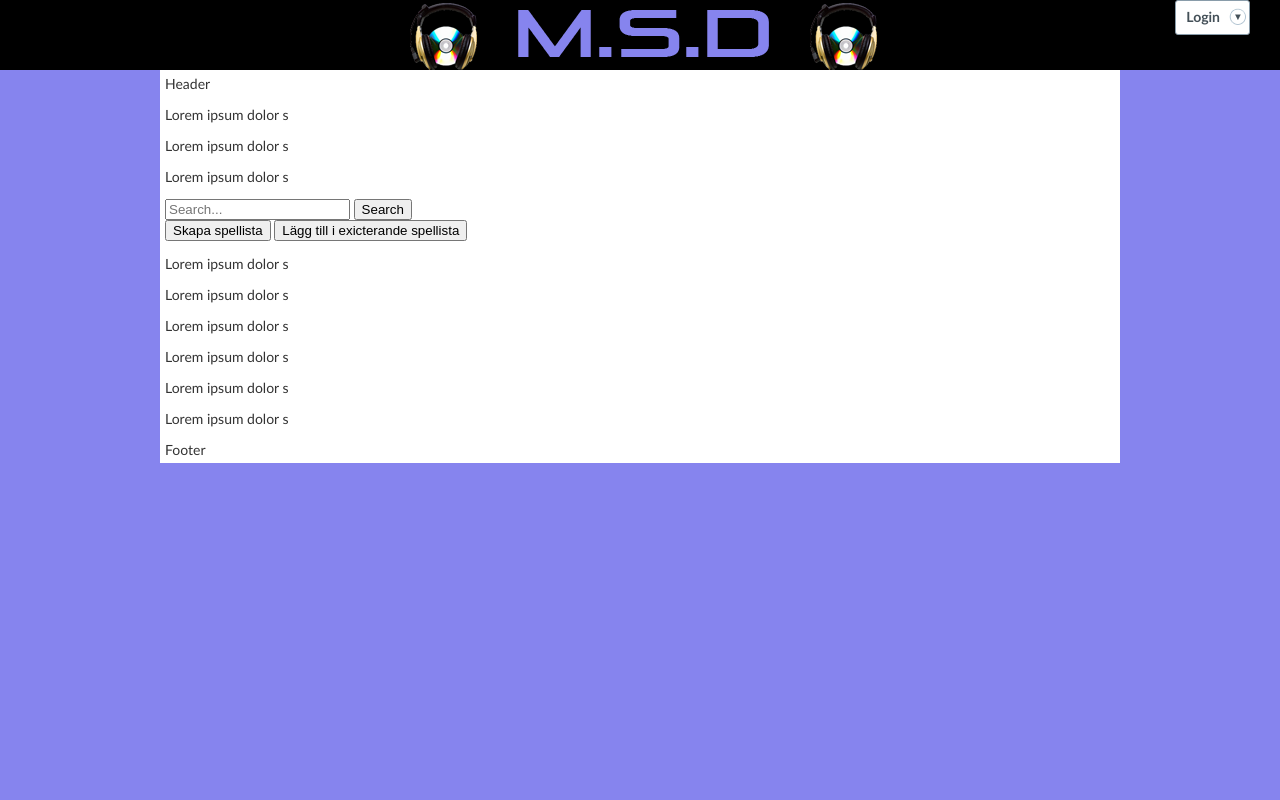
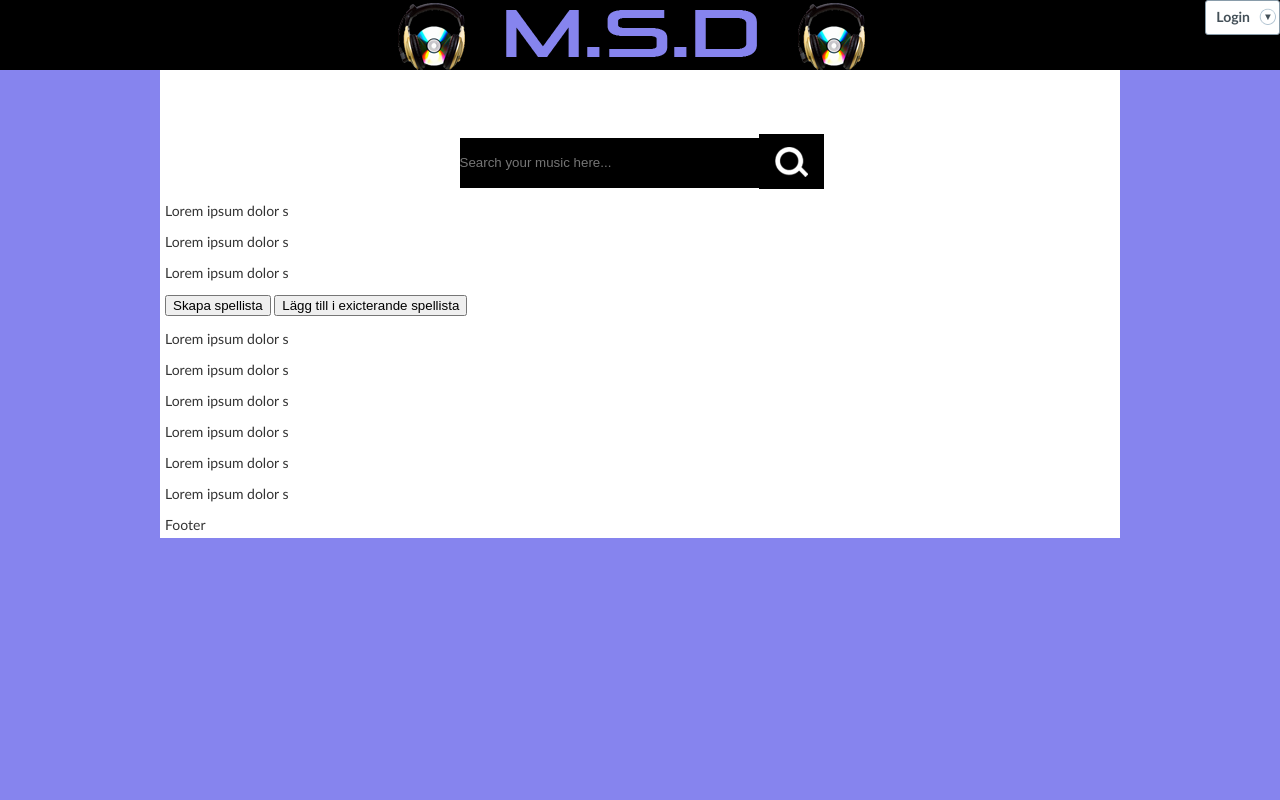
Before and after one commit to onekweb/MSD_Project, a PHP site: page / in a window 1280 px wide. Run offline with PHP 8.4, Linux system fonts and the light colour scheme; some libraries are stand-ins or nearby versions.

Commit message:
new changes

```diff
--- a/public/css/login.css
+++ b/public/css/login.css
@@ -8,7 +8,7 @@ a { text-decoration:none }
 /*-------LOGIN STARTS HERE -------*/
 
 /* Login Container (default to float:right) */
-#loginContainer {
+#login-container {
     position:relative;
     float:right;
     font-size:12px;
@@ -36,7 +36,7 @@ a { text-decoration:none }
     text-shadow:1px 1px #fff;
     padding:7px 29px 9px 10px;
     background:url(../img/loginArrow.png) no-repeat 53px 7px;
-    display:block
+    display:block;
 }
 
 #loginButton:hover {
--- a/public/css/style.css
+++ b/public/css/style.css
@@ -3,18 +3,16 @@
 /* The style sheet is made by Mario, Sylvain & Daniel
  * Blue color: #8684ee */
 body {
-	font-family: 	trebuchet MS,verdana, Geneva, Arial, Helvetica, sans-serif;
-	width: 			auto;
-	height:			auto;
-	font-size:  	14px;
-	color: 			#333;
-	margin: 		0px;
-	padding: 		0px;
-	background:		#8684ee;
-	/*background-image: url("img/hexellence.png"); */
+	font-family: 		trebuchet MS,verdana, Geneva, Arial, Helvetica, sans-serif;
+	width: 				auto;
+	height:				auto;
+	font-size:  		14px;
+	color: 				#333;
+	margin: 			0px;
+	padding: 			0px;
+	background:			#8684ee;
 }
 a{}
-
 a.hover{}
 a img{}
 a img .hover{}
@@ -28,22 +26,23 @@ p{}
 /* TOP*/
 #top
 {
-	width:			100%;
-	height: 		70px;
-	margin:			0 auto;
-	padding:		0px;
-	background: 	#000 url('../img/header-bg.png') no-repeat;
-	background-position: 230px 0px;
-	display: 		block;
+	width:				100%;
+	height: 			70px;
+	margin:				0 auto;
+	padding:			0px;
+	background: 		#000 url('../img/header-bg.png') no-repeat;
+	background-position: center;
+	display: 			block;
+ }
 
- }
 #loginContainer
 {
-	width: 			100%;
-	height:			100%;
-	position:		absolute;
-	right: 			30px;
+	width: 				100%;
+	height:				100%;
+	position:			absolute;
+	right: 				30px;
 }
+
 /* WRAPPER*/
 #wrapper
 {
@@ -52,9 +51,50 @@ p{}
 	margin:			0 auto;
 	padding:		5px;
 	background: 	#fff;
-
+ 	overflow: 		hidden;
  }
 
+ /* search-field*/
+
+#search-field
+{
+	width: 			100%;
+	height:			100%;
+	margin-right:	auto;
+	margin-left:	31%;
+	margin-top:		50px;
+	padding:		0;
+	display:		block;
+}
+.input-search
+{
+	width:			300px;
+	height:			50px;
+	margin:			0 auto;
+	padding:		0 !important;
+	background:		#000;
+	border:			none;
+}
+.submit-search
+{
+	width			100px;
+	height: 		50px!important;
+	background:		#000 url('../img/submit-btn.png') no-repeat;
+	background-position:center;
+	border:			none !important;
+	display:		inline;
+	color:			#000;
+	padding:		25px;
+	-webkit-padding-start: 40px;
+	-webkit-padding-before: 30px;
+    position: 		relative;
+    top: 			9px;
+    -webkit-top-start:	60px;
+    right:			4px;
+    cursor: 		pointer;
+}
+
+/*
 header {
 	height: 75px;
 }
--- a/public/index.php
+++ b/public/index.php
@@ -9,7 +9,7 @@
 	</head><!-- Head Ends -->
 	<body>
 		<div id="top">
-			<div id="loginContainer">
+			<div id="login-container">
                 <a href="#" id="loginButton"><span>Login</span><em></em></a>
                 <div style="clear:both"></div>
                 <div id="loginBox">
@@ -31,16 +31,17 @@
                     </form>
                 </div>
             </div>
-		</div>
+		</div
+            <!-- #login-container ends here -->
 		<div id="wrapper">
+			<div id="search-field">
+				<form action="./includes/functions.php" method="post">
+					<input type="text" name="search" class="input-search" placeholder="Search your music here...">
+					<input type="submit" name ="search" class="submit-search" value=""  >
 
-            <!-- Login Ends Here -->
-			<div id ="header-content">
-				<?php
-					include_once("./includes/header.php");
-				?>
+			</form>
 			</div>
-			<!-- #header-content ends here-->
+			<!-- #search-field ends here-->
 			<div id="music-list">
 				<p>Lorem ipsum dolor s</p>
 				<p>Lorem ipsum dolor s</p>
@@ -48,13 +49,6 @@
 			</div>
 			<!--  #music-list ends here-->
 
-			<div id="search-field">
-				<form method="post" action="./includes/functions.php">
-					<input type="text" name="search" placeholder="Search...">
-					<input type="submit" name ="value" value="Search">
-				</form>
-			</div>
-			<!-- #search-field ends here-->
 			<div id="playlist">
 				<form method="post" action="./playlist.php">
 					<input type="submit" value="Skapa spellista">
```
Also changed, not shown: public/img/submit-btn-hover.png (added), public/img/submit-btn.png (added), public/img/submit-sprite.png (added), public/img/submit.png (added), 1 other file.
